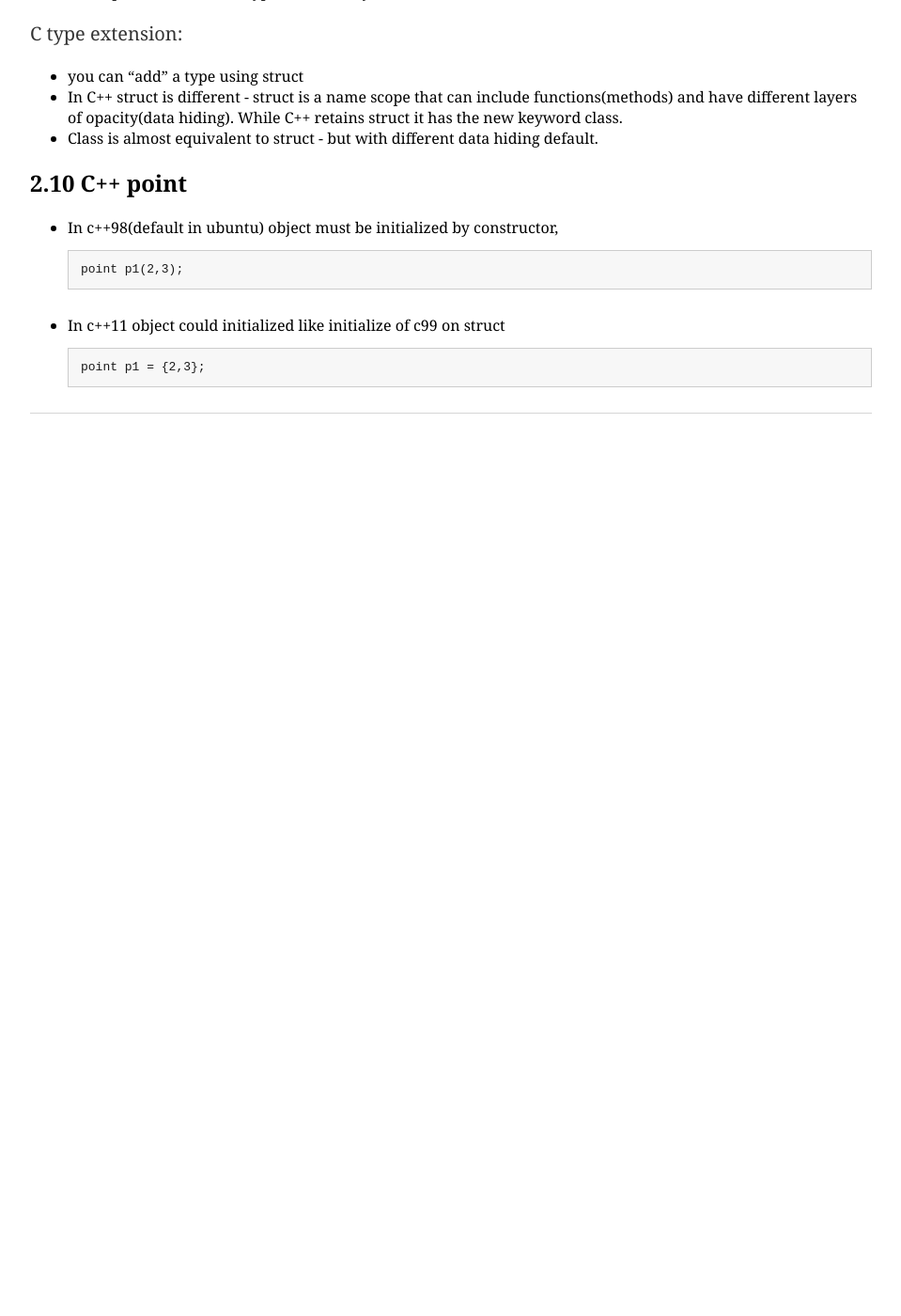
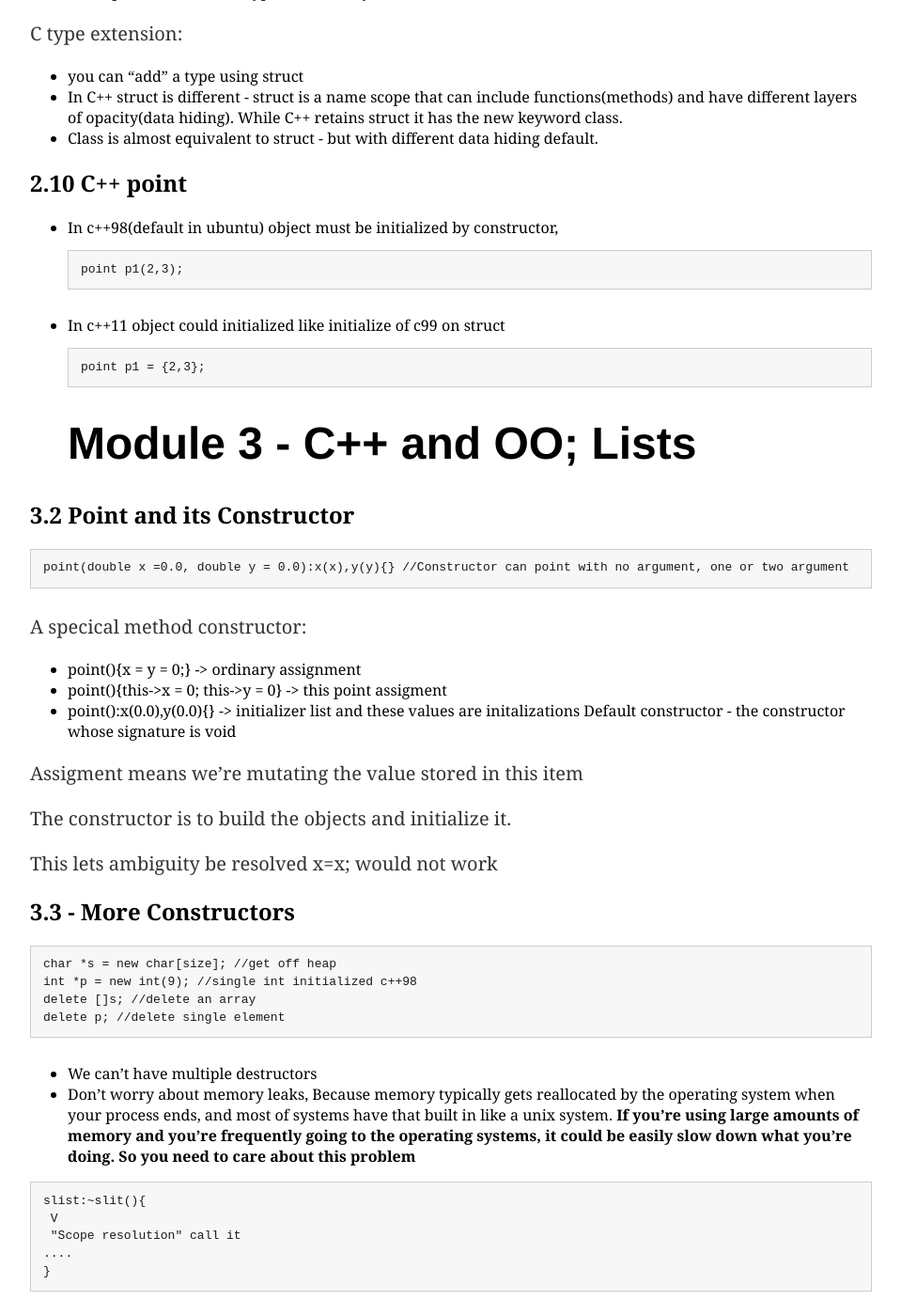
Before and after one commit to congdv/congdv.github.io, a Jekyll site: the page built from _posts/2017-07-31-[TIL]C++-for-c-programer-coursera.md, in a window 1280 px wide and 1400 px high, scrolled down 3008 px. Shown: the whole window at 94% size, without its empty margins (160-1119 px from the left). Built offline with Jekyll 4.4.1, drawn with Linux system fonts in a browser that asks for light colours; our own code applies the rules of GitHub Pages for plain Markdown files; Markdown is read by kramdown in place of the engine named in the settings; before the commit the page ends 3508 px from its top, so only the background shows below that.

Commit message:
Update 2017-07-31-[TIL]C++-for-c-programer-coursera.md

````diff
--- a/_posts/2017-07-31-[TIL]C++-for-c-programer-coursera.md
+++ b/_posts/2017-07-31-[TIL]C++-for-c-programer-coursera.md
@@ -101,3 +101,40 @@ point p1(2,3);
 ```
 point p1 = {2,3};
 ```
+# Module 3 - C++ and OO; Lists
+
+## 3.2 Point and its Constructor
+
+```
+point(double x =0.0, double y = 0.0):x(x),y(y){} //Constructor can point with no argument, one or two argument
+```
+A specical method constructor:
+- point(){x = y = 0;} -> ordinary assignment
+- point(){this->x = 0; this->y = 0} -> this point assigment
+- point():x(0.0),y(0.0){} -> initializer list and these values are initalizations
+Default constructor - the constructor whose signature is void
+
+Assigment means we're mutating the value stored in this item
+
+The constructor is to build the objects and initialize it.
+
+This lets ambiguity be resolved x=x; would not work
+
+## 3.3 - More Constructors
+
+```
+char *s = new char[size]; //get off heap
+int *p = new int(9); //single int initialized c++98
+delete []s; //delete an array
+delete p; //delete single element
+```
+- We can't have multiple destructors
+- Don't worry about memory leaks, Because memory typically gets reallocated by the operating system when your process ends, and most of systems have that built in like a unix system. **If you're using large amounts of memory and you're frequently going to the operating systems, it could be easily slow down what you're doing. So you need to care about this problem**
+
+```
+slist:~slit(){
+ V
+ "Scope resolution" call it
+....
+}
+```
````
